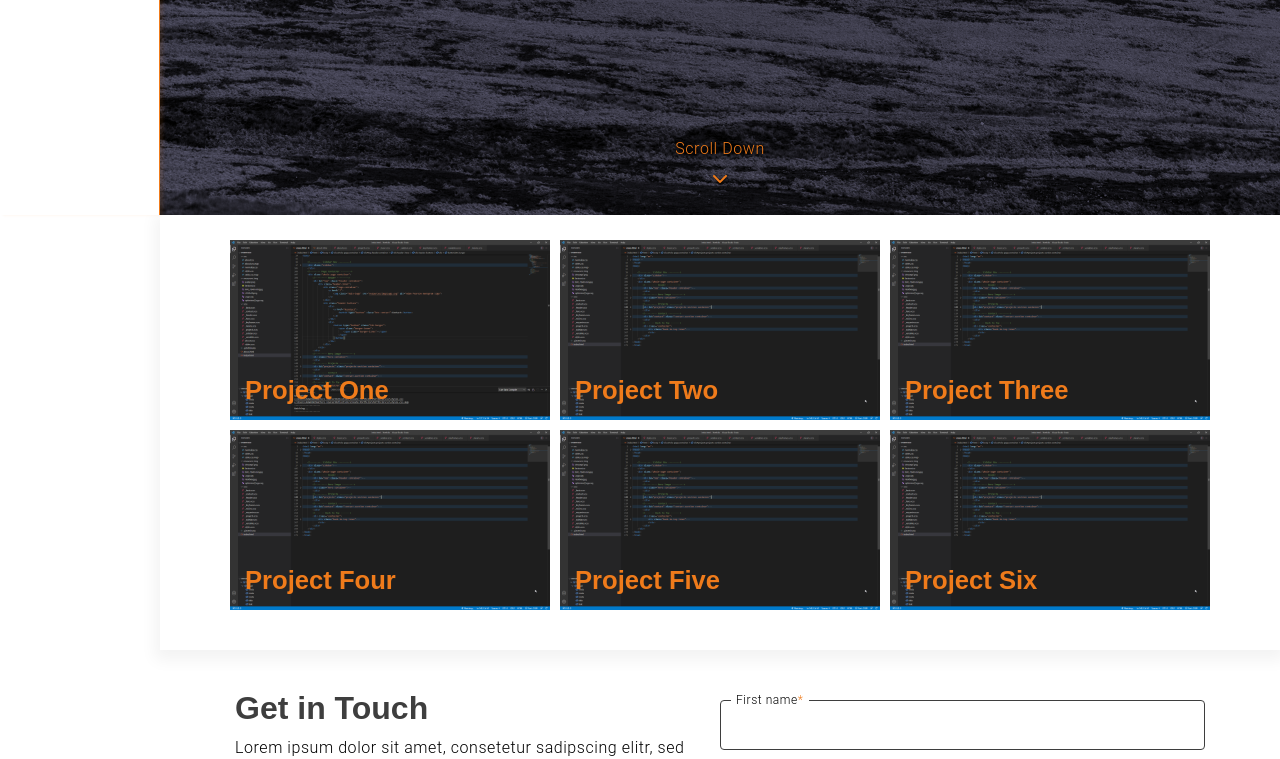
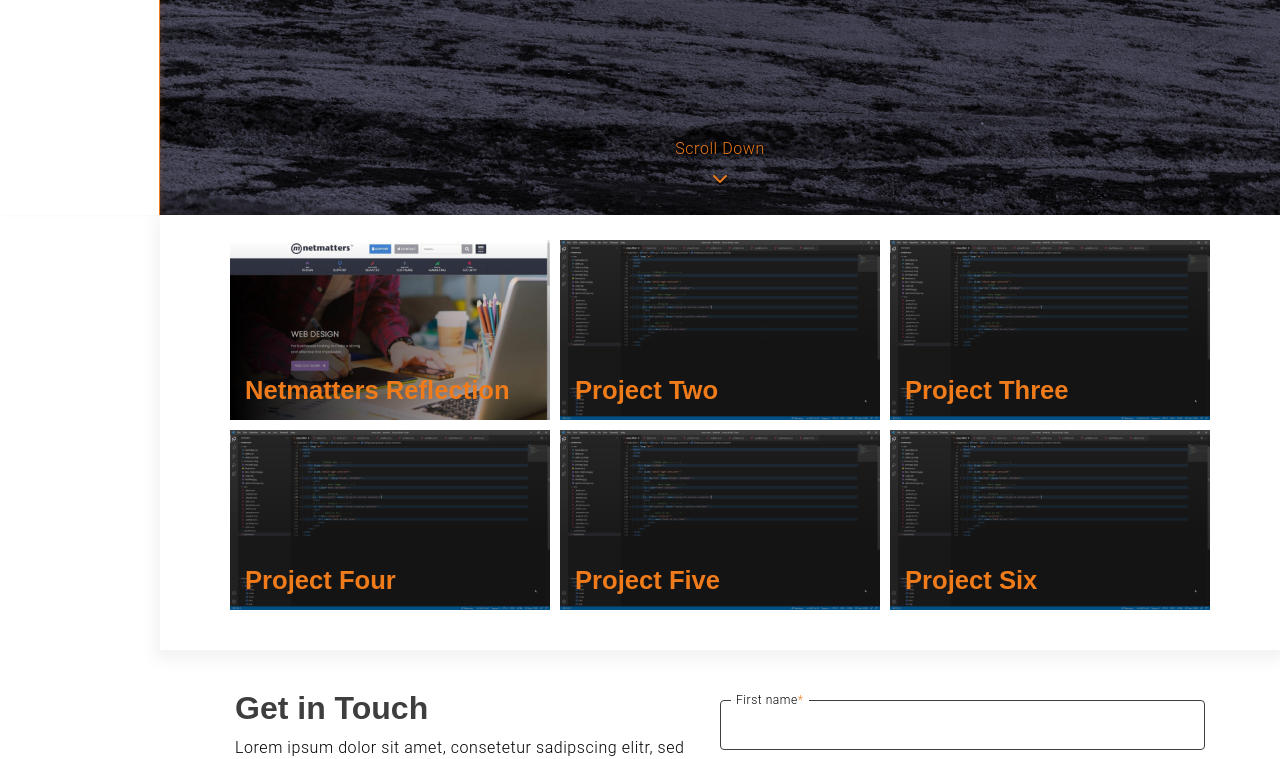
Before and after one commit to adam-pearson/Portfolio, a PHP site: page / in a window 1280 px wide. Shown: the part 585-1344 px from the top of the page. Run offline with PHP 8.4, Linux system fonts and the light colour scheme; some libraries are stand-ins or nearby versions; some web fonts are replaced.

Commit message:
Added netmatters project to projects list, converted images to background images

```diff
--- a/css/about.css
+++ b/css/about.css
@@ -1,4 +1,5 @@
 /* used by the font awesome mixin */
+/* gradient for project cards */
 /* IE-only media query */
 /* perfectly centres an element relative to its parent (parent needs position: relative) */
 /* generates a font awesome icon - put icon code in first argument, colour in second */
--- a/css/coding.css
+++ b/css/coding.css
@@ -1,4 +1,5 @@
 /* used by the font awesome mixin */
+/* gradient for project cards */
 /* IE-only media query */
 /* perfectly centres an element relative to its parent (parent needs position: relative) */
 /* generates a font awesome icon - put icon code in first argument, colour in second */
--- a/css/scion.css
+++ b/css/scion.css
@@ -1,5 +1,6 @@
 @charset "UTF-8";
 /* used by the font awesome mixin */
+/* gradient for project cards */
 /* IE-only media query */
 /* perfectly centres an element relative to its parent (parent needs position: relative) */
 /* generates a font awesome icon - put icon code in first argument, colour in second */
--- a/css/styles.css
+++ b/css/styles.css
@@ -1,4 +1,5 @@
 /* used by the font awesome mixin */
+/* gradient for project cards */
 /* IE-only media query */
 /* perfectly centres an element relative to its parent (parent needs position: relative) */
 /* generates a font awesome icon - put icon code in first argument, colour in second */
@@ -839,6 +840,7 @@ select:-webkit-autofill:focus {
 .project {
   position: relative;
   overflow: hidden;
+  width: 100%;
   /* Text slide in animation */
 }
 
@@ -895,8 +897,8 @@ select:-webkit-autofill:focus {
 }
 
 @media (min-width: 768px) {
-  .project:hover img {
-    transform: scale(1.2);
+  .project:hover a div {
+    transform: scale(1.15);
   }
 }
 
@@ -928,12 +930,50 @@ select:-webkit-autofill:focus {
 
 .project .project-image-contain {
   width: 100%;
+  transition: .3s ease transform;
 }
 
 .project .project-image-contain img {
   display: block;
   width: 100%;
   transition: .3s ease transform;
+}
+
+.project .project-image-contain .project-image {
+  width: 100%;
+  padding-top: 56.25%;
+  transition: .3s ease transform;
+  position: relative;
+}
+
+.project .project-image-contain .project-image.background-1 {
+  background-image: linear-gradient(180deg, rgba(255, 255, 255, 0) 0%, rgba(0, 0, 0, 0.35) 60%), url("/resources/img/netmatters_page.jpg");
+  background-size: cover;
+}
+
+.project .project-image-contain .project-image.background-2 {
+  background-image: linear-gradient(180deg, rgba(255, 255, 255, 0) 0%, rgba(0, 0, 0, 0.35) 60%), url("/resources/img/LCUBcJ0.png");
+  background-size: cover;
+}
+
+.project .project-image-contain .project-image.background-3 {
+  background-image: linear-gradient(180deg, rgba(255, 255, 255, 0) 0%, rgba(0, 0, 0, 0.35) 60%), url("/resources/img/LCUBcJ0.png");
+  background-size: cover;
+}
+
+.project .project-image-contain .project-image.background-4 {
+  background-image: linear-gradient(180deg, rgba(255, 255, 255, 0) 0%, rgba(0, 0, 0, 0.35) 60%), url("/resources/img/LCUBcJ0.png");
+  background-size: cover;
+}
+
+.project .project-image-contain .project-image.background-5 {
+  background-image: linear-gradient(180deg, rgba(255, 255, 255, 0) 0%, rgba(0, 0, 0, 0.35) 60%), url("/resources/img/LCUBcJ0.png");
+  background-size: cover;
+}
+
+.project .project-image-contain .project-image.background-6 {
+  background-image: linear-gradient(180deg, rgba(255, 255, 255, 0) 0%, rgba(0, 0, 0, 0.35) 60%), url("/resources/img/LCUBcJ0.png");
+  background-size: cover;
 }
 
 .project .project-links {
--- a/index.html
+++ b/index.html
@@ -151,70 +151,78 @@
         <div id="projects" class="projects-section container">
             <div class="projects-inner inner">
                 <div class="project card-1">
-                    <a href="#">
+                    <a href="https://netmatters.adam-pearson.netmatters-scs.co.uk/">
                         <div class="project-image-contain">
-                            <img src="resources/img/d0rPsAN.png" alt="Project Image One">
+                            <div class="project-image background-1"></div>
                         </div>
                     </a>
                     <a href="#" class="project-links">
-                        <h2>Project One</h2>
+                        <h2>Netmatters Reflection</h2>
                         <h3 class="strapline">View Project <i class="fas fa-arrow-right"></i></h3>
                         <div class="text-background"></div>
                     </a>
                 </div>
                 <div class="project card-2">
-                    <a href="#">
+                    <a href="https://netmatters.adam-pearson.netmatters-scs.co.uk/">
                         <div class="project-image-contain">
-                            <img src="resources/img/LCUBcJ0.png" alt="Project Image Two">
+                            <div class="project-image background-2"></div>
                         </div>
                     </a>
                     <a href="#" class="project-links">
                         <h2>Project Two</h2>
                         <h3 class="strapline">View Project <i class="fas fa-arrow-right"></i></h3>
+                        <div class="text-background"></div>
                     </a>
                 </div>
                 <div class="project card-3">
-                    <a href="#">
+                    <a href="https://netmatters.adam-pearson.netmatters-scs.co.uk/">
                         <div class="project-image-contain">
-                            <img src="resources/img/LCUBcJ0.png" alt="Project Image Three">
+                            <div class="project-image background-3"></div>
+                            <!-- <img src="resources/img/netmatters_page.jpg" alt="Netmatters Homepage"> -->
                         </div>
                     </a>
                     <a href="#" class="project-links">
                         <h2>Project Three</h2>
                         <h3 class="strapline">View Project <i class="fas fa-arrow-right"></i></h3>
+                        <div class="text-background"></div>
                     </a>
                 </div>
                 <div class="project card-4">
-                    <a href="#">
+                    <a href="https://netmatters.adam-pearson.netmatters-scs.co.uk/">
                         <div class="project-image-contain">
-                            <img src="resources/img/LCUBcJ0.png" alt="Project Image Four">
+                            <div class="project-image background-4"></div>
                         </div>
                     </a>
                     <a href="#" class="project-links">
                         <h2>Project Four</h2>
                         <h3 class="strapline">View Project <i class="fas fa-arrow-right"></i></h3>
+                        <div class="text-background"></div>
                     </a>
                 </div>
                 <div class="project card-5">
-                    <a href="#">
+                    <a href="https://netmatters.adam-pearson.netmatters-scs.co.uk/">
                         <div class="project-image-contain">
-                            <img src="resources/img/LCUBcJ0.png" alt="Project Image Five">
+                            <div class="project-image background-5"></div>
+                            <!-- <img src="resources/img/netmatters_page.jpg" alt="Netmatters Homepage"> -->
                         </div>
                     </a>
                     <a href="#" class="project-links">
                         <h2>Project Five</h2>
                         <h3 class="strapline">View Project <i class="fas fa-arrow-right"></i></h3>
+                        <div class="text-background"></div>
                     </a>
                 </div>
                 <div class="project card-6">
-                    <a href="#">
+                    <a href="https://netmatters.adam-pearson.netmatters-scs.co.uk/">
                         <div class="project-image-contain">
-                            <img src="resources/img/LCUBcJ0.png" alt="Project Image Six">
+                            <div class="project-image background-6"></div>
+                            <!-- <img src="resources/img/netmatters_page.jpg" alt="Netmatters Homepage"> -->
                         </div>
                     </a>
                     <a href="#" class="project-links">
                         <h2>Project Six</h2>
                         <h3 class="strapline">View Project <i class="fas fa-arrow-right"></i></h3>
+                        <div class="text-background"></div>
                     </a>
                 </div>
             </div>
--- a/scss/_mixins.scss
+++ b/scss/_mixins.scss
@@ -170,3 +170,8 @@ box-shadow: $val;
         100%{background-position:0% 17%}
     }
 }
+
+@mixin project-image($url) {
+    background-image: $project-grad, url($url);
+    background-size: cover;
+}
--- a/scss/_projects.scss
+++ b/scss/_projects.scss
@@ -32,6 +32,7 @@
 .project {
     position: relative;
     overflow: hidden;
+    width: 100%;
     h2 {
         margin-top: 5px;
         margin-bottom: 5px;
@@ -71,9 +72,9 @@
     }
     /* Text slide in animation */
     &:hover {
-        img {
+        a div {
             @include media-md {
-                transform: scale(1.2);
+                transform: scale(1.15);
             }
         }
         h2, h3 {
@@ -103,11 +104,39 @@
     }
     .project-image-contain {
         width: 100%;
+        transition: .3s ease transform;
+
         img {
             display: block;
             width: 100%;
             transition: .3s ease transform;
         }
+        //Project card images
+        .project-image {
+            width: 100%;
+            padding-top: 56.25%;
+            transition: .3s ease transform;
+            position: relative;
+            &.background-1 {
+                @include project-image($url:'/resources/img/netmatters_page.jpg');
+            }
+            &.background-2 {
+                @include project-image($url:'/resources/img/LCUBcJ0.png');
+            }
+            &.background-3 {
+                @include project-image($url:'/resources/img/LCUBcJ0.png');
+            }
+            &.background-4 {
+                @include project-image($url:'/resources/img/LCUBcJ0.png');
+            }
+            &.background-5 {
+                @include project-image($url:'/resources/img/LCUBcJ0.png');
+            }
+            &.background-6 {
+                @include project-image($url:'/resources/img/LCUBcJ0.png');
+            }
+        }
+
     }
     .project-links {
         position: absolute;
--- a/scss/_variables.scss
+++ b/scss/_variables.scss
@@ -27,3 +27,6 @@ $xxl-width: 1400px;
 $fontawesome-font-face: "Font Awesome 5 Free";
 
 $animate: all 0.2s ease-in-out;
+
+/* gradient for project cards */
+$project-grad: linear-gradient(180deg, rgba(255,255,255,0) 0%, rgba(0,0,0,.35) 60%);
```
Also changed, not shown: resources/img/netmatters_page.jpg (added), 5 other files.
